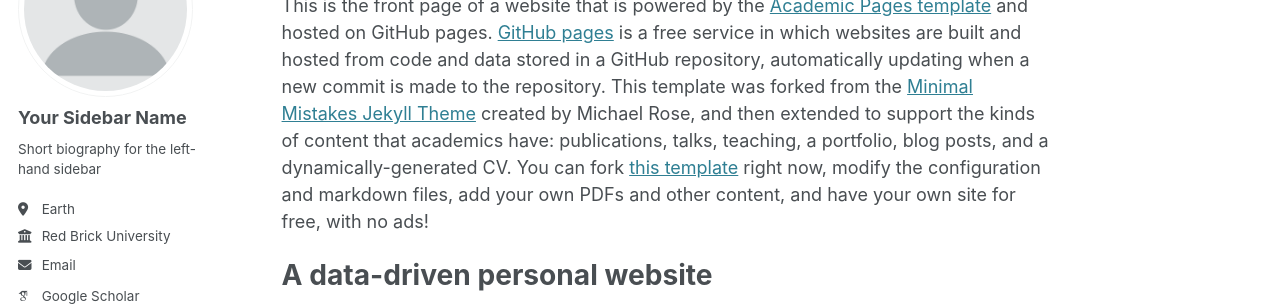
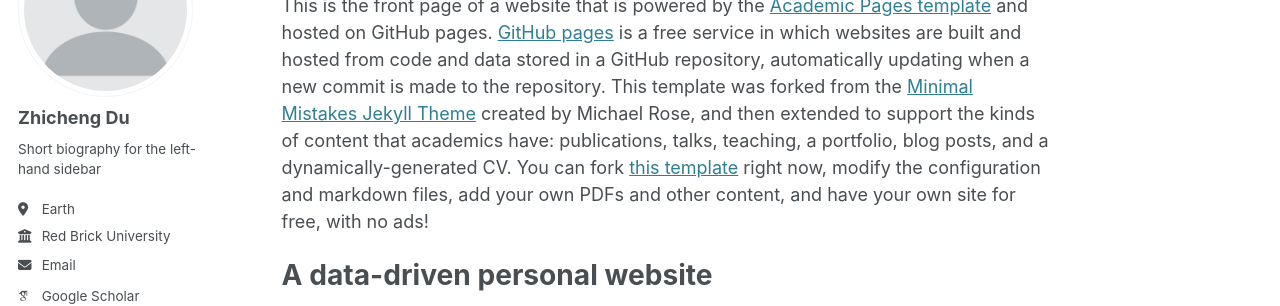
Before and after one commit to DUABC/zhichengdu, a Jekyll site: the page built from _pages/about.md, in a window 1280 px wide. Shown: the part 184-490 px from the top of the page. Built offline with Jekyll 4.4.1, drawn with Linux system fonts in a browser that asks for light colours; some web fonts are replaced.

Commit message:
Update _config.yml

```diff
--- a/_config.yml
+++ b/_config.yml
@@ -23,7 +23,7 @@ repository               : "academicpages/academicpages.github.io"
 author:
   # Biographic information
   avatar           : "profile.png"
-  name             : "Your Sidebar Name"
+  name             : "Zhicheng Du"
   pronouns         : # example: "she/her"
   bio              : "Short biography for the left-hand sidebar"
   location         : "Earth"
```
